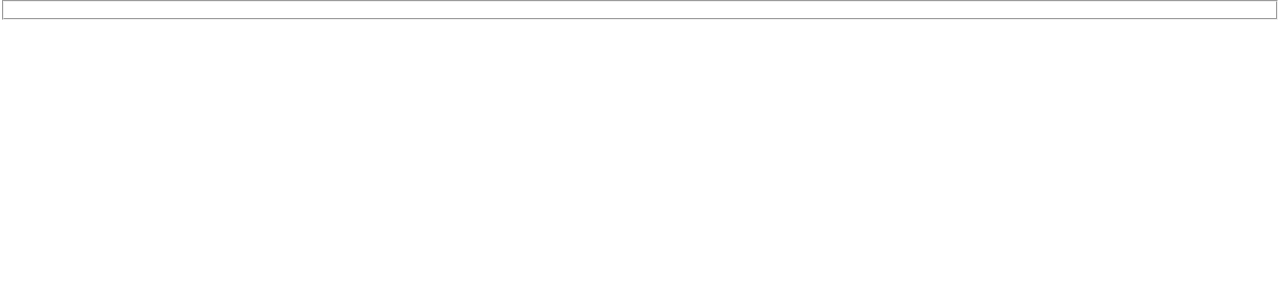
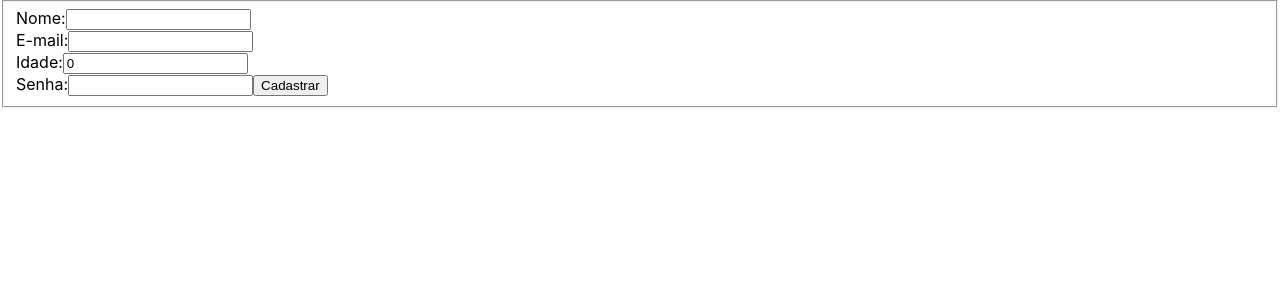
Before and after one commit to BSY-Development/Trybe-Exercises, a React (Create React App) app in the folder bloco_16/dia_3/login-system/: page /cadastro in a window 1280 px wide. Shown: the top 300 px of the page. Built offline with nearby package versions, Linux system fonts and the light colour scheme.

Commit message:
Criado uma forma de criar o cadastro do usuario

```diff
--- a/bloco_16/dia_3/login-system/package.json
+++ b/bloco_16/dia_3/login-system/package.json
@@ -7,6 +7,7 @@
     "@testing-library/react": "^11.2.7",
     "@testing-library/user-event": "^12.8.3",
     "react": "^17.0.2",
+    "react-autocomplete": "^1.8.1",
     "react-dom": "^17.0.2",
     "react-redux": "^7.2.4",
     "react-router-dom": "^5.2.0",
--- a/bloco_16/dia_3/login-system/src/pages/Cadastro.js
+++ b/bloco_16/dia_3/login-system/src/pages/Cadastro.js
@@ -1,13 +1,61 @@
 import React from 'react';
+import { connect } from 'react-redux';
+import { actionCadastrar } from '../redux/actions/index';
 
-export default class Cadastro extends React.Component {
+class Cadastro extends React.Component {
+  constructor() {
+    super();
+
+    this.state = {
+      name: '',
+      email: '',
+      age: 0,
+      password: '',
+    }
+
+    this.changeHandler = this.changeHandler.bind(this);
+  }
+
+  changeHandler({target}) {
+    this.setState({
+      [target.name]: target.value,
+    });
+  }
+
   render() {
+    const { name, email, age, password } = this.state;
+    const { signUp } = this.props;
     return (
       <fieldset>
         <form>
-
+          <label>
+            Nome:
+            <input onChange={ this.changeHandler } value={ name } name="name" type="text" required />
+          </label>
+          <br />
+          <label>
+            E-mail:
+            <input onChange={ this.changeHandler } value={ email } name="email" type="email" required />
+          </label>
+          <br />
+          <label>
+            Idade:
+            <input onChange={ this.changeHandler } value={ age } name="age" type="number" required />
+          </label>
+          <br />
+          <label>
+            Senha:
+            <input onChange={ this.changeHandler } value={ password } name="password" type="password" required />
+          </label>
+          <button type="button" onClick={ () => signUp(this.state) }>Cadastrar</button>
         </form>
       </fieldset>
     );
   }
 }
+
+const mapDispatchToProps = (dispatch) => ({
+  signUp: (state) => dispatch(actionCadastrar(state)),
+});
+
+export default connect(null, mapDispatchToProps)(Cadastro);
--- a/bloco_16/dia_3/login-system/src/redux/reducers/index.js
+++ b/bloco_16/dia_3/login-system/src/redux/reducers/index.js
@@ -1,12 +1,13 @@
 const INITIAL_STATE = {
   users: [],
+  user: {},
   isLogged: false,
 };
 
 const reducer = (state = INITIAL_STATE, action) => {
   switch (action.type) {
     case 'ACTION_CADASTRAR':
-      return { ...state, users: action.payload };
+      return { ...state, users: state.users.concat(action.payload) };
     default:
       return state;
   }
```
Also changed, not shown: 1 other file (tests, documents, lock files or other folders).
